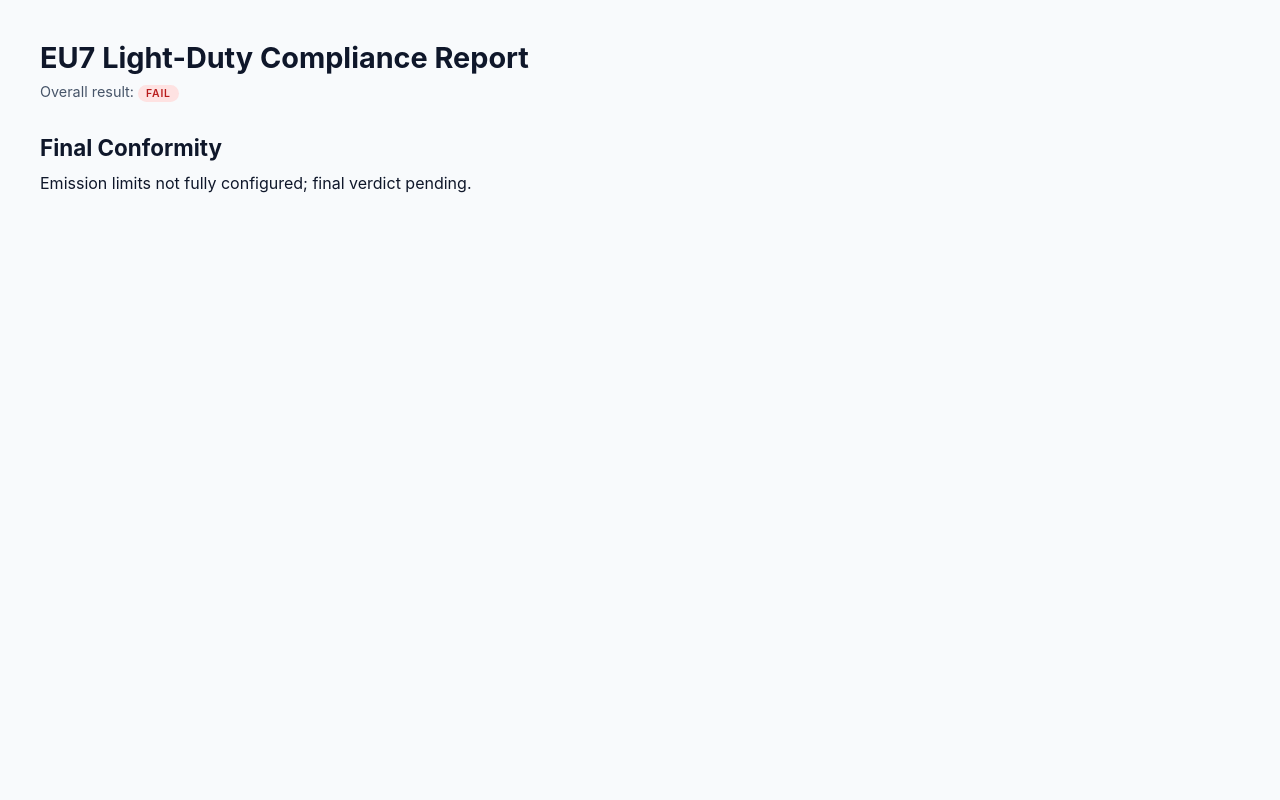
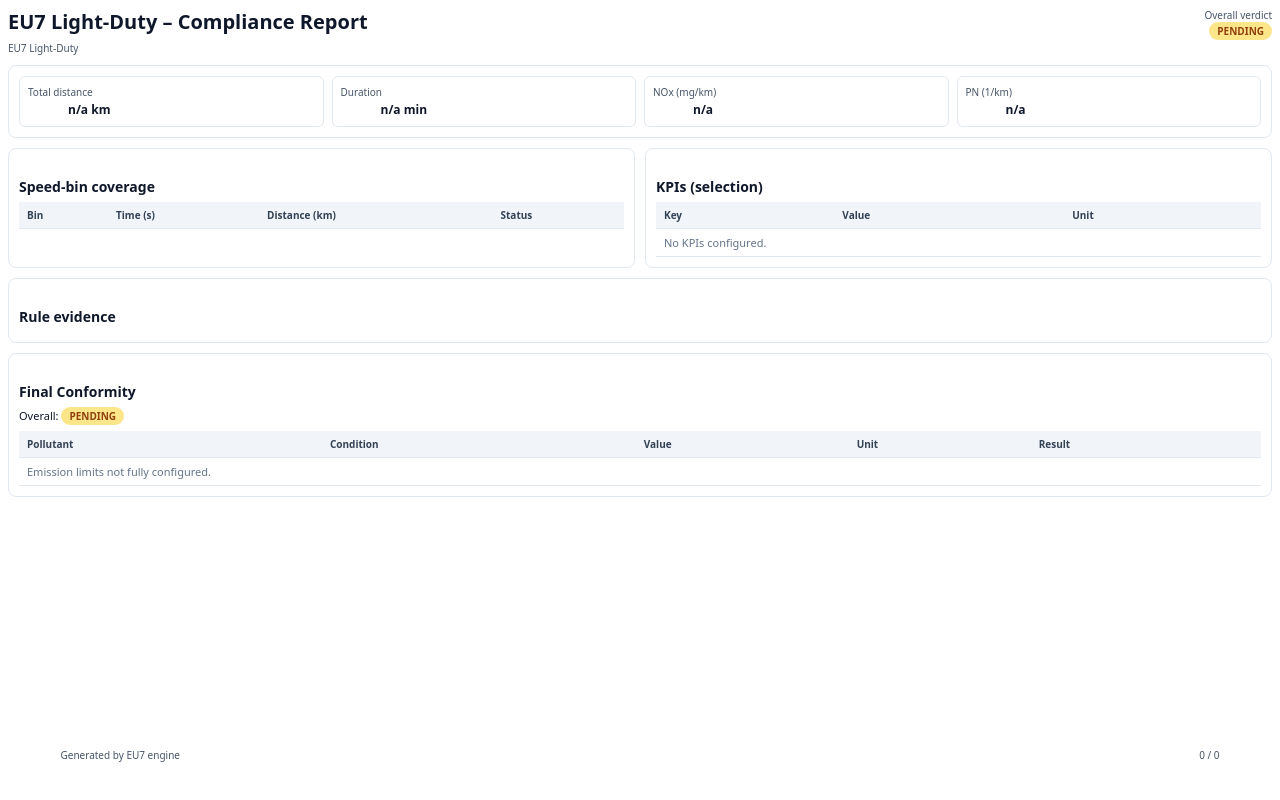
Before and after one commit to mirkored07/rde-mvp, a FastAPI app: template src/app/ui/templates/print_eu7.html in a window 1280 px wide. Run offline with FastAPI, Linux system fonts and the light colour scheme; the template is opened without the code that fills it, so the values that code supplies are empty.

Commit message:
feat(print): add EU7 print template and preview

```diff
--- a/src/app/api/main.py
+++ b/src/app/api/main.py
@@ -11,6 +11,7 @@ from fastapi.staticfiles import StaticFiles
 from src.app.ui.routes import analyze as analyze_routes
 from src.app.ui.routes import export as export_routes
 from src.app.ui.routes import export_pdf as export_pdf_routes
+from src.app.ui.routes import print_preview as print_preview_routes
 from src.app.ui.routes import results as results_routes
 from src.app.ui.routes import samples as samples_routes
 from src.app.ui.server import router as ui_router
@@ -41,6 +42,7 @@ app.include_router(analyze_routes.router)
 app.include_router(samples_routes.router)
 app.include_router(export_routes.router)
 app.include_router(export_pdf_routes.router)
+app.include_router(print_preview_routes.router)
 
 
 # Expose static assets (CSS/JS) used by the Tailwind/HTMX UI.
--- a/src/app/ui/routes/__init__.py
+++ b/src/app/ui/routes/__init__.py
@@ -5,6 +5,7 @@ from __future__ import annotations
 from .analyze import router as analyze_router
 from .export import router as export_router
 from .export_pdf import router as export_pdf_router
+from .print_preview import router as print_preview_router
 from .results import router as results_router
 from .samples import router as samples_router
 
@@ -12,6 +13,7 @@ __all__ = [
     "analyze_router",
     "export_router",
     "export_pdf_router",
+    "print_preview_router",
     "results_router",
     "samples_router",
 ]
--- a/src/app/ui/routes/analyze.py
+++ b/src/app/ui/routes/analyze.py
@@ -295,10 +295,20 @@ async def analyze(
     payload["visual"] = visual_payload
 
     kpi_numbers = list(payload.get("kpi_numbers") or [])
-    kpi_numbers.append({"label": "Distance (km)", "value": round(visual_data.get("distance_km", 0.0), 2)})
+
+    def _upsert_kpi(key: str, label: str, value: float, unit: str) -> None:
+        for entry in kpi_numbers:
+            if entry.get("key") == key or entry.get("label") == label:
+                entry.update({"key": key, "label": label, "value": value, "unit": unit})
+                return
+        kpi_numbers.append({"key": key, "label": label, "value": value, "unit": unit})
+
+    distance_km = round(visual_data.get("distance_km", 0.0), 2)
+    _upsert_kpi("total_distance_km", "Distance (km)", distance_km, "km")
+
     avg_speed = visual_data.get("avg_speed_m_s")
     if avg_speed is not None:
-        kpi_numbers.append({"label": "Avg speed (km/h)", "value": round(avg_speed * 3.6, 1)})
+        _upsert_kpi("avg_speed_kmh", "Avg speed (km/h)", round(avg_speed * 3.6, 1), "km/h")
     payload["kpi_numbers"] = kpi_numbers
 
     meta = dict(payload.get("meta") or {})
--- a/src/app/ui/templates/print_eu7.html
+++ b/src/app/ui/templates/print_eu7.html
@@ -1,130 +1,201 @@
-<!DOCTYPE html>
-<html lang="en">
+<!doctype html>
+<html>
 <head>
-    <meta charset="utf-8" />
-    <title>EU7 Light-Duty Report</title>
+<meta charset="utf-8">
+<title>EU7 Report</title>
 <style>
-      :root { color-scheme: light; }
-      body { font-family: "Inter", "Segoe UI", sans-serif; margin: 0; padding: 2.5rem; background: #f8fafc; color: #0f172a; }
-      h1, h2, h3 { margin: 0; }
-      h1 { font-size: 1.8rem; margin-bottom: 0.5rem; }
-      h2 { font-size: 1.4rem; margin-top: 2rem; margin-bottom: 0.75rem; }
-      h3 { font-size: 1.1rem; margin-top: 1.5rem; margin-bottom: 0.5rem; }
-      p { margin: 0.25rem 0; }
-      table { width: 100%; border-collapse: collapse; margin-top: 0.75rem; font-size: 0.92rem; }
-      th, td { border: 1px solid #cbd5f5; padding: 0.45rem 0.6rem; text-align: left; }
-      th { background: #e2e8f0; font-weight: 600; text-transform: uppercase; font-size: 0.75rem; letter-spacing: 0.08em; }
-      tbody tr:nth-child(even) { background: #f1f5f9; }
-      .badge { display: inline-block; padding: 0.15rem 0.5rem; border-radius: 999px; font-size: 0.65rem; font-weight: 600; letter-spacing: 0.08em; text-transform: uppercase; }
-      .badge-pass { background: #d1fae5; color: #047857; }
-      .badge-fail { background: #fee2e2; color: #b91c1c; }
-      .badge-pending { background: #fef3c7; color: #b45309; }
-      .meta { margin-top: 0.25rem; font-size: 0.9rem; color: #475569; }
-      .section { page-break-inside: avoid; }
+  /* A4, portrait; WeasyPrint-friendly (no external CSS/fonts) */
+  @page { size: A4; margin: 18mm 16mm 18mm 16mm; }
+  * { box-sizing: border-box; }
+  body { font-family: system-ui, -apple-system, Segoe UI, Roboto, Arial, sans-serif; color: #0f172a; font-size: 11px; }
+  h1,h2,h3 { margin: 0 0 6px 0; }
+  h1 { font-size: 20px; }
+  h2 { font-size: 14px; margin-top: 18px; }
+  h3 { font-size: 12px; margin-top: 10px; }
+  .muted { color: #475569; }
+  .small { font-size: 10px; }
+  .pill { padding: 2px 8px; border-radius: 999px; font-weight: 600; font-size: 10px; display: inline-block; }
+  .pass { background: #d1fae5; color: #065f46; }
+  .fail { background: #fee2e2; color: #991b1b; }
+  .pending { background: #fde68a; color: #92400e; }
+  .grid-2 { display: grid; grid-template-columns: 1fr 1fr; gap: 10px; }
+  .grid-3 { display: grid; grid-template-columns: 1fr 1fr 1fr; gap: 10px; }
+  .card { border: 1px solid #e2e8f0; border-radius: 8px; padding: 10px; }
+  .metrics { display: grid; grid-template-columns: repeat(4, minmax(0,1fr)); gap: 8px; }
+  .metric { border: 1px solid #e2e8f0; border-radius: 6px; padding: 8px; }
+  .metric dt { font-size: 10px; color: #475569; margin-bottom: 2px; }
+  .metric dd { font-weight: 700; font-size: 12px; }
+  table { width: 100%; border-collapse: collapse; }
+  thead th { background: #f1f5f9; color: #334155; font-weight: 700; font-size: 10px; text-align: left; padding: 6px 8px; border-bottom: 1px solid #e2e8f0; }
+  tbody td { padding: 6px 8px; border-bottom: 1px solid #e2e8f0; vertical-align: top; }
+  .nowrap { white-space: nowrap; }
+  .note { color: #64748b; }
+  footer { position: fixed; bottom: 10mm; left: 16mm; right: 16mm; font-size: 10px; color: #475569; display: flex; justify-content: space-between; }
+  .page-num:after { content: counter(page) " / " counter(pages); }
 </style>
 </head>
 <body>
-    {% set payload = results_payload or {} %}
-    {% set sections = payload.sections or [] %}
-    {% set final_block = payload.final %}
-    {% set meta = payload.meta or {} %}
-    {% set final_status = final_block.pass if final_block else None %}
+{% set p = results_payload or {} %}
+{% set final = p.final or {} %}
+{% set sections = p.sections or [] %}
+{% set kpis = p.kpi_numbers or [] %}
+{% set verdict = final.pass %}
+{% macro pill(val) -%}
+  {%- if val is sameas true -%}<span class="pill pass">PASS</span>
+  {%- elif val is sameas false -%}<span class="pill fail">FAIL</span>
+  {%- else -%}<span class="pill pending">PENDING</span>
+  {%- endif -%}
+{%- endmacro %}
+{% macro fmt(x) -%}
+  {%- if x is number -%}{{"{:,.3g}".format(x)}}{%- else -%}{{ x or "n/a" }}{%- endif -%}
+{%- endmacro %}
 
 <header>
-      <h1>EU7 Light-Duty Compliance Report</h1>
-      {% if meta.legislation %}
-      <p class="meta">Legislation: {{ meta.legislation }}</p>
-      {% endif %}
-      {% if meta.version %}
-      <p class="meta">Specification version: {{ meta.version }}</p>
-      {% endif %}
-      <p class="meta">
-        Overall result:
-        {% if final_block is none %}
-        <span class="badge badge-pending">Pending</span>
-        {% elif final_status %}
-        <span class="badge badge-pass">Pass</span>
-        {% else %}
-        <span class="badge badge-fail">Fail</span>
-        {% endif %}
-      </p>
+  <div class="grid-2">
+    <div>
+      <h1>EU7 Light-Duty – Compliance Report</h1>
+      <div class="muted small">{{ p.meta.legislation or "EU7 Light-Duty" }}</div>
+    </div>
+    <div style="text-align:right;">
+      <div class="small muted">Overall verdict</div>
+      {{ pill(verdict) }}
+    </div>
+  </div>
 </header>
 
-    {% for section in sections %}
-    {% set criteria = section.criteria or [] %}
-    <div class="section">
-      <h2>{{ section.title }}</h2>
-      {% if criteria %}
+<section class="card" style="margin-top:10px;">
+  <div class="metrics">
+    <div class="metric">
+      <dt>Total distance</dt>
+      <dd>{{ fmt(p.meta.total_distance_km) }} km</dd>
+    </div>
+    <div class="metric">
+      <dt>Duration</dt>
+      <dd>{{ fmt(p.meta.total_time_min) }} min</dd>
+    </div>
+    <div class="metric">
+      <dt>NOx (mg/km)</dt>
+      <dd>{{ fmt(p.meta.nox_mg_per_km) }}</dd>
+    </div>
+    <div class="metric">
+      <dt>PN (1/km)</dt>
+      <dd>{{ fmt(p.meta.pn_per_km) }}</dd>
+    </div>
+  </div>
+</section>
+
+<section class="grid-2" style="margin-top:10px;">
+  <div class="card">
+    <h2>Speed-bin coverage</h2>
     <table>
-        <thead>
+      <thead><tr>
+        <th class="nowrap">Bin</th>
+        <th class="nowrap">Time (s)</th>
+        <th class="nowrap">Distance (km)</th>
+        <th class="nowrap">Status</th>
+      </tr></thead>
+      <tbody>
+        {% for row in (p.meta.speed_bin_coverage or []) %}
         <tr>
-            <th>Ref</th>
-            <th>Criterion</th>
-            <th>Condition</th>
-            <th>Value</th>
-            <th>Unit</th>
-            <th>Result</th>
-          </tr>
-        </thead>
-        <tbody>
-          {% for row in criteria %}
-          <tr>
-            <td>{{ row.ref }}</td>
-            <td>{{ row.criterion }}</td>
-            <td>{{ row.condition }}</td>
-            <td>{{ row.value }}</td>
-            <td>{{ row.unit }}</td>
-            <td>
-              {% if row.pass %}
-              <span class="badge badge-pass">Pass</span>
-              {% else %}
-              <span class="badge badge-fail">Fail</span>
-              {% endif %}
-            </td>
+          <td>{{ row.bin or '–' }}</td>
+          <td class="nowrap">{{ fmt(row.time_s) }}</td>
+          <td class="nowrap">{{ fmt(row.distance_km) }}</td>
+          <td>{{ pill(row.pass) }}</td>
         </tr>
         {% endfor %}
       </tbody>
     </table>
+  </div>
+
+  <div class="card">
+    <h2>KPIs (selection)</h2>
+    <table>
+      <thead><tr>
+        <th>Key</th><th>Value</th><th>Unit</th>
+      </tr></thead>
+      <tbody>
+        {% for k in kpis %}
+        <tr>
+          <td>{{ k.key or 'KPI' }}</td>
+          <td class="nowrap">{{ fmt(k.value) }}</td>
+          <td class="nowrap">{{ k.unit or '' }}</td>
+        </tr>
         {% else %}
-      <p>No criteria available.</p>
-      {% endif %}
-    </div>
-    {% endfor %}
-
-    <div class="section">
-      <h2>Final Conformity</h2>
-      {% if final_block and final_block.pollutants %}
-      <table>
-        <thead>
-          <tr>
-            <th>Pollutant</th>
-            <th>Condition</th>
-            <th>Value</th>
-            <th>Unit</th>
-            <th>Result</th>
-          </tr>
-        </thead>
-        <tbody>
-          {% for pollutant in final_block.pollutants %}
-          <tr>
-            <td>{{ pollutant.criterion }}</td>
-            <td>{{ pollutant.condition }}</td>
-            <td>{{ pollutant.value }}</td>
-            <td>{{ pollutant.unit }}</td>
-            <td>
-              {% if pollutant.pass %}
-              <span class="badge badge-pass">Pass</span>
-              {% else %}
-              <span class="badge badge-fail">Fail</span>
-              {% endif %}
-            </td>
-          </tr>
+        <tr><td colspan="3" class="note">No KPIs configured.</td></tr>
         {% endfor %}
       </tbody>
     </table>
+  </div>
+</section>
+
+<section class="card" style="margin-top:10px;">
+  <h2>Rule evidence</h2>
+  {% for block in sections %}
+    {% set criteria = block.criteria or [] %}
+    <h3>{{ block.title }}</h3>
+    <table>
+      <thead><tr>
+        <th class="nowrap">Ref</th>
+        <th>Criterion</th>
+        <th>Condition</th>
+        <th class="nowrap">Value</th>
+        <th class="nowrap">Unit</th>
+        <th class="nowrap">Result</th>
+      </tr></thead>
+      <tbody>
+        {% for r in criteria %}
+        <tr>
+          <td class="nowrap">{{ r.ref or '—' }}</td>
+          <td>{{ r.criterion or '—' }}</td>
+          <td>{{ r.condition or '—' }}</td>
+          <td class="nowrap">{{ fmt(r.value) }}</td>
+          <td class="nowrap">{{ r.unit or '' }}</td>
+          <td>{{ pill(r.pass) }}</td>
+        </tr>
         {% else %}
-      <p>Emission limits not fully configured; final verdict pending.</p>
+        <tr><td colspan="6" class="note">No criteria available.</td></tr>
+        {% endfor %}
+      </tbody>
+    </table>
+  {% endfor %}
+</section>
+
+<section class="card" style="margin-top:10px;">
+  <h2>Final Conformity</h2>
+  <div style="margin-bottom:6px;">Overall: {{ pill(verdict) }}</div>
+  <table>
+    <thead><tr>
+      <th>Pollutant</th>
+      <th>Condition</th>
+      <th class="nowrap">Value</th>
+      <th class="nowrap">Unit</th>
+      <th class="nowrap">Result</th>
+    </tr></thead>
+    <tbody>
+      {% for pol in (final.pollutants or []) %}
+      <tr>
+        <td>{{ pol.criterion or '—' }}</td>
+        <td>{{ pol.condition or '—' }}</td>
+        <td class="nowrap">{{ fmt(pol.value) }}</td>
+        <td class="nowrap">{{ pol.unit or '' }}</td>
+        <td>{{ pill(pol.pass) }}</td>
+      </tr>
+      {% else %}
+      <tr><td colspan="5" class="note">Emission limits not fully configured.</td></tr>
+      {% endfor %}
+    </tbody>
+  </table>
+  {% if (final.notes or []) %}
+    <div class="note small" style="margin-top:6px;">
+      {{ final.notes | join('; ') }}
+    </div>
   {% endif %}
-    </div>
+</section>
+
+<footer>
+  <div>Generated by EU7 engine</div>
+  <div class="page-num"></div>
+</footer>
+
 </body>
 </html>
```
Also changed, not shown: src/app/rules/engine.py (+66 -3 lines), src/app/ui/routes/print_preview.py (added, +24 -0 lines), src/app/utils/payload.py (+8 -3 lines). Lines whose indentation alone changed are shown as unchanged.
